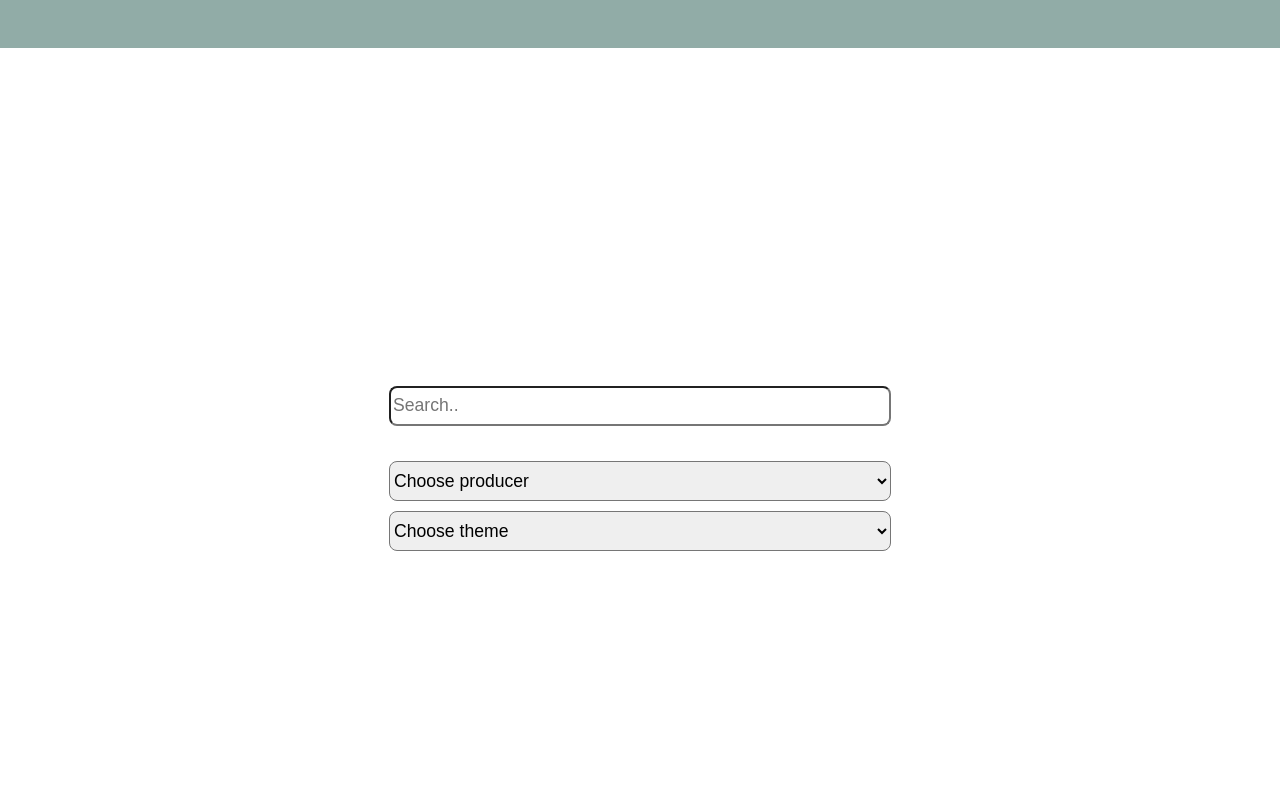
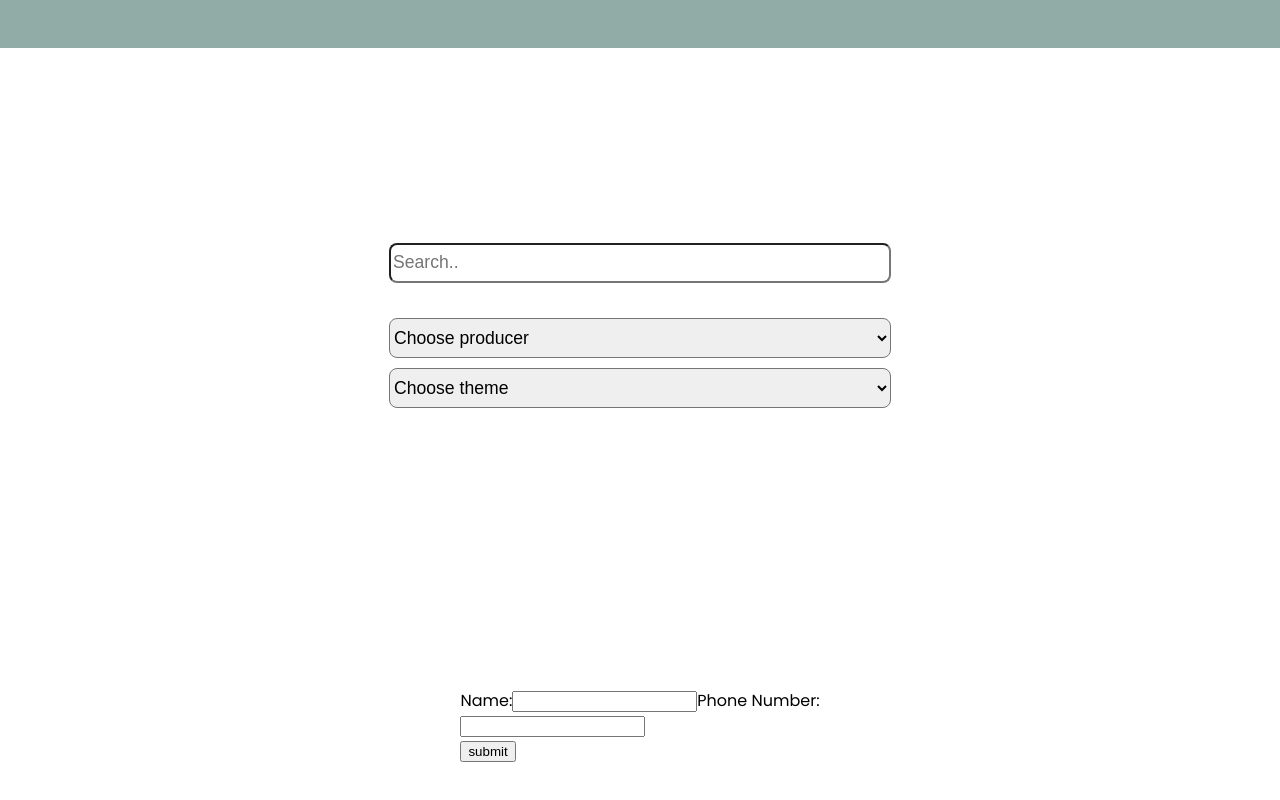
Before and after one commit to asaber123/localproduceReact, a React (Create React App) app: page / in a window 1280 px wide. Shown: the part 1472-2272 px from the top of the page. Built offline with nearby package versions, Linux system fonts and the light colour scheme; no server answers.

Commit message:
post form works costumer

```diff
--- a/src/App.tsx
+++ b/src/App.tsx
@@ -5,12 +5,15 @@ import { Header } from './components/header/Header';
 import { Home } from './pages/home/Home';
 import { Search } from './pages/search/Search';
 
+
 const App = () => {
   return (
     <div>
       <Header />
       <Home />
       <Search />
+
+
     </div>
   );
 
--- a/src/components/orderForm/orderForm.tsx
+++ b/src/components/orderForm/orderForm.tsx
@@ -1,37 +1,93 @@
-import React, { useState } from 'react';
-
-// const defaultFormData ={
-//     customerName:"",
-//     phoneNumber:"",
-
-// };
+import React, { Component } from 'react';
 
 
-// export default function orderForm(){
-//     const[formData, setFormData] = useState(defaultFormData);
-//     const {customerName, phoneNumber} = formData;
+//Creating a class with props, that will change depending if the user fill the form.
+ export class OrderForm extends Component<{},any> {
+    constructor(props:any) {
+        super(props)
+        this.state = {
+            CustomerName: String,
+            PhoneNumber: Number,
+            Date: new Date(),
+            ProduceId: 15,
+        }
+        //If the user fill the form and press submit the value that was changed in the forms will be set.
+        this.changeName = this.changeName.bind(this)
+        this.changePhoneNumber = this.changePhoneNumber.bind(this)
+        this.onSubmit = this.onSubmit.bind(this)
+    }
 
+    //When the user is typing text on the input field, the onChange function will be triggered.
+    //The cuntion will then set the value on the input fieald to the new value that the user put in.
 
+    changePhoneNumber(event:any) {
+        this.setState({
+            PhoneNumber: event.target.value
+        })
+    }
+    changeName(event:any) {
+        this.setState({
+            CustomerName: event.target.value
+        })
+    }
 
-//     const onChange = (e:React.ChangeEvent<HTMLInputElement>)=>{
-//         setFormData({prevState} =>({
-//             ...prevState,
-//             [e.target.id]:e.target.value,
-//         }));
-//     };
-//     const onSubmit =(e:React.FormEvent<HTMLInputElement>)=>{
-//         e.preventDefault();
-//         console.log(formData);
-//         setFormData(defaultFormData);
-//     }
-//     return(
-//         <div>
-//             <form onSubmit={onSubmit}>
-//                 <input type="text" placeholder="customerName" value={customerName} id="customerName" onChange={onChange}/>
-//                 <input type="text" placeholder="phoneNumber" value={phoneNumber} id="phoneNumber" onChange={onChange}/>
-//                 <button type="submit">order</button>
-//             </form>
-//         </div>
-//     )
+    //As a ´default, the whole page refresh when submit button is clicked. This function prevents it. We want the peron to be re-directed to the login page.
+    onSubmit = async (event:any) => {
+        //Doing a prevent Default to prevent page refresh.
+        event.preventDefault()
+        //Evetything that the user has typed in into the input field and then sent into the onchange funciton is now stored in the
+        //varibale registered when submit button has been clicked.
+        const customer = {
+            PhoneNumber: this.state.PhoneNumber,
+            CustomerName: this.state.CustomerName,
+            Date: this.state.Date,
+            ProduceId: this.state.ProduceId
 
-// }
+        }
+        console.log(customer)
+        postCustomer(customer);
+
+        async function postCustomer(customer:any){
+            const response = await fetch("https://localhost:7247/api/APIcustomer", {
+                body: JSON.stringify(customer),
+                method: "POST",
+                headers:{'Content-Type': 'application/json'}
+            })
+
+            return response;
+        }
+
+    }
+
+    //This is the structure of the form in html
+    render() {
+        return (
+            <div className='formDiv'>
+                {/* When submit button is clicked, then the onSubmit function will be activated. */}
+                <form onSubmit={this.onSubmit}>
+                    <label>Name:</label>
+                    {/* On all inputs, the function that is on the onchange will be started when the user starts filling the form */}
+                    {/* The value will be set to the state */}
+                    <input
+                        type="text"
+                        onChange={this.changeName}
+                        value={this.state.CustomerName}
+                        className='form-control form-group' />
+
+                    <label>Phone Number:</label>
+                    {/* On all inputs, the function that is on the onchange will be started when the user starts filling the form */}
+                    {/* The value will be set to the state */}
+                    <div>
+                    <input
+                        type="text"
+                        onChange={this.changePhoneNumber}
+                        value={this.state.PhoneNumber}
+                        className='form-control form-group' />
+                    </div>
+
+                    <input type='submit' className='btn btn-success' value='submit' />
+                </form>
+            </div>
+        )
+    }
+}
--- a/src/pages/search/Search.tsx
+++ b/src/pages/search/Search.tsx
@@ -1,5 +1,7 @@
 ///import {useHistory} from "react-router-dom";
 import React, { useEffect, useState } from 'react';
+import { OrderForm } from '../../components/orderForm/OrderForm';
+
 
 
 export function Search() {
@@ -109,6 +111,7 @@ export function Search() {
                 </select>
             </div>
             {arr}
+            <OrderForm/>
         </div>
     );
 
```
